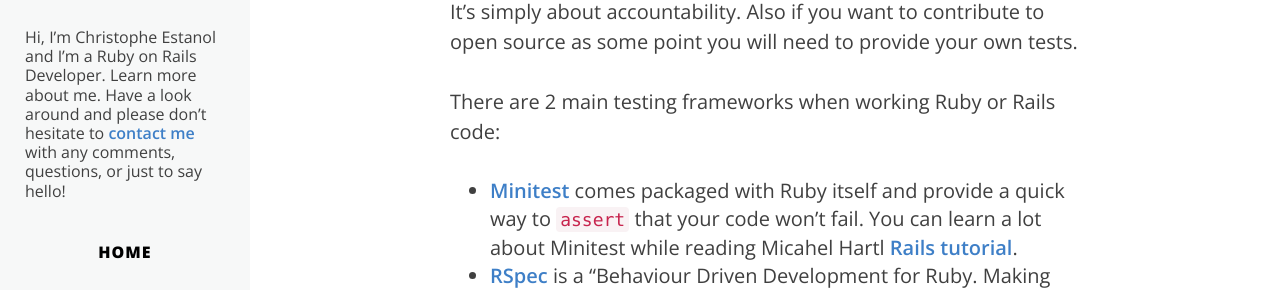
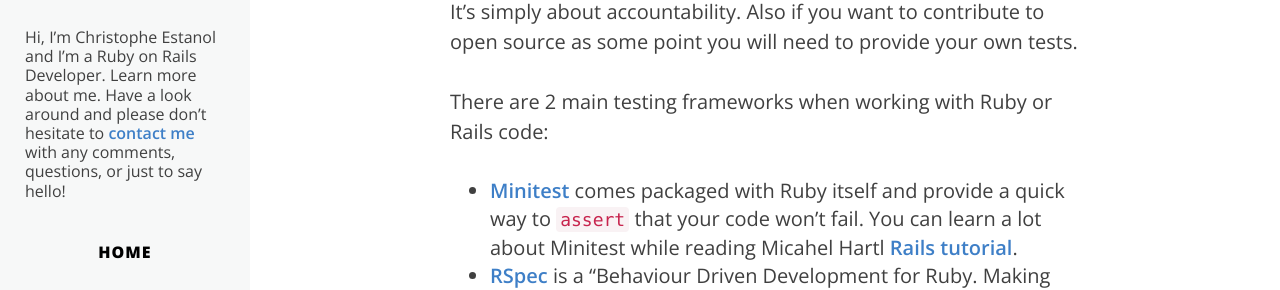
Before and after one commit to ChrisEstanol/ce-blog, a Jekyll site: the page built from _posts/blog/2015-03-12-introduction-to-testing-with-rspec.md, in a window 1280 px wide and 900 px high, scrolled down 1655 px. Shown: the part 172-462 px from the top of the window. Built offline with Jekyll 4.4.1, drawn with Linux system fonts in a browser that asks for light colours; nearby versions of some CDN libraries; Markdown is read by kramdown in place of the engine named in the settings; comment, search, counter and statistics services are not loaded; some of the changed text lies outside the part shown.

````diff
--- a/_posts/blog/2015-03-12-introduction-to-testing-with-rspec.md
+++ b/_posts/blog/2015-03-12-introduction-to-testing-with-rspec.md
@@ -27,7 +27,7 @@
 
 Becoming a better developer will inevitably involve TDD (Test Driven Development) and any experienced Rails developer will heavily rely on testing to create and maintain error free code base. Testing as always been a part of coding but the Ruby community has embraced Automatic testing like any other. Testing establish additional trust when pushing your code to a team based project. It's simply about accountability. Also if you want to contribute to open source as some point you will need to provide your own tests.
 
-There are 2 main testing frameworks when working Ruby or Rails code:
+There are 2 main testing frameworks when working with Ruby or Rails code:
 
 * **[Minitest](https://github.com/seattlerb/minitest)**
  comes packaged with Ruby itself and provide a quick way to `assert` that your code won't fail. You can learn a lot about Minitest while reading Micahel Hartl [Rails tutorial](https://www.railstutorial.org/book).
@@ -162,7 +162,7 @@
 end
 ```
 
-ANd if we run `rspec` in our terminal the result is obviously a series of failed examples and one pending (our city spec that was created when running rails generator).
+And if we run `rspec` in our terminal the result is obviously a series of failed examples and one pending (our city spec that was created when running rails generator).
 
 ```bash
 Finished in 0.01149 seconds (files took 2.92 seconds to load)
````
Also changed, not shown: _posts/blog/2015-03-15-jekyll-gh-pages-custom-domain.md (+2 -2 lines), 1 other file.
